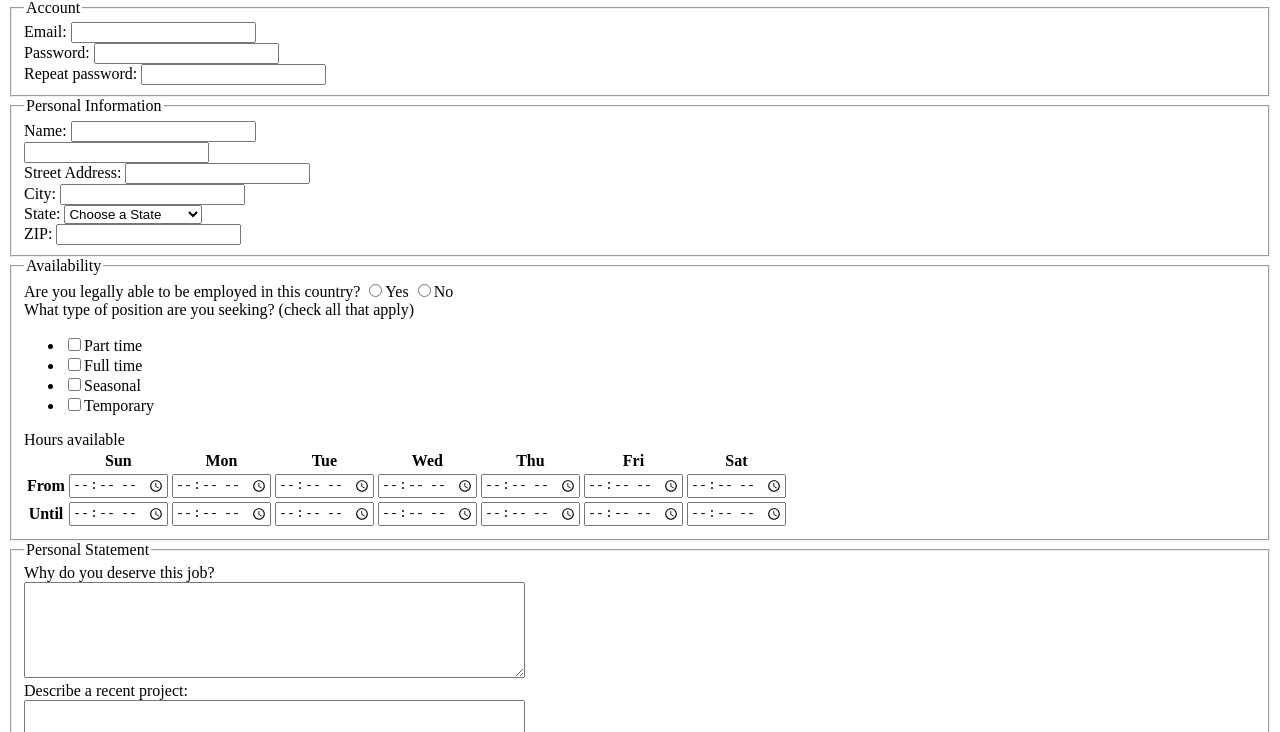
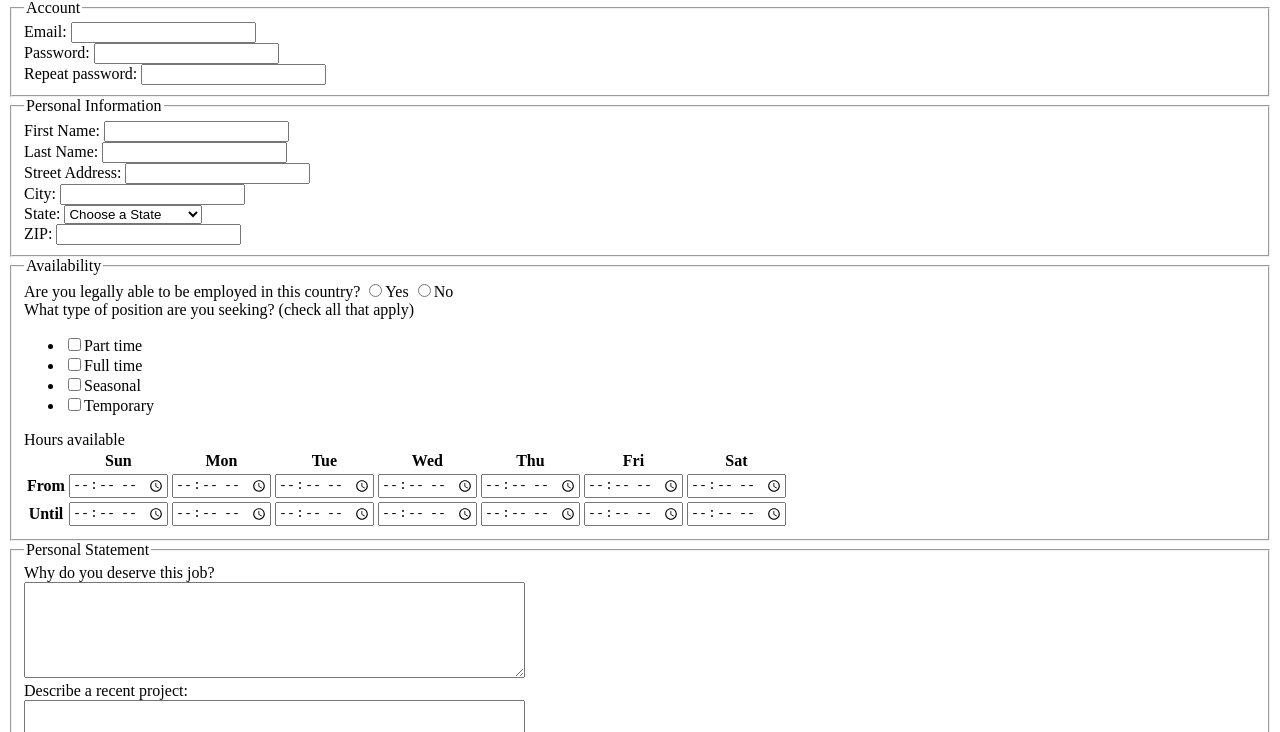
Before and after one commit to rcarro-1960089/rcarro-1960089.github.io, a plain HTML site: page jobApplicationForm.html in a window 1280 px wide. Shown: the part 68-800 px from the top of the page. Drawn offline with Linux system fonts and the light colour scheme.

Commit message:
Update jobApplicationForm.html

```diff
--- a/jobApplicationForm.html
+++ b/jobApplicationForm.html
@@ -29,8 +29,9 @@
 	<fieldset>
 		<legend>Personal Information</legend>
 		<div class="field">
-			<label>Name:</label>
+			<label>First Name:</label>
             <input type="text" name="firstName"><br>
+			<label>Last Name:</label>
             <input type="text" name="lastName">
 		</div>
 		<div class="field">
```
